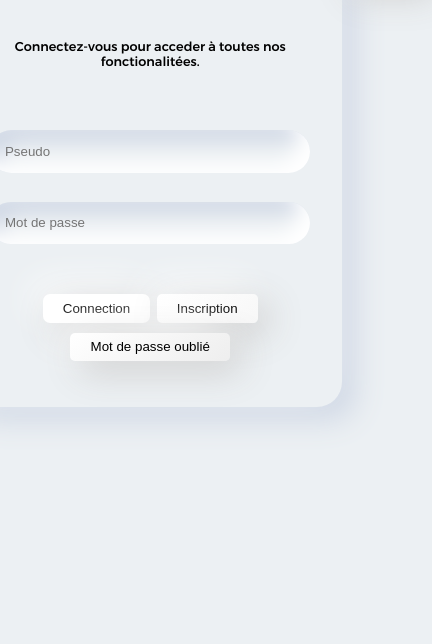
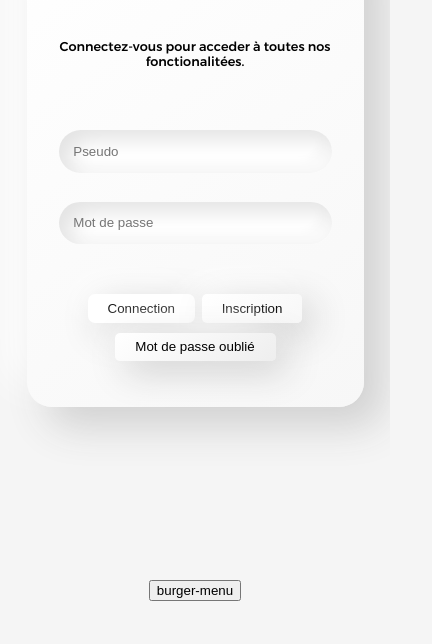
Before and after one commit to Panini2/App-BDE-maquette, a plain HTML site: page index.html in a window 390 px wide. Shown: the part 200-844 px from the top of the page, 432 px wide, since content can reach past the window. Drawn offline with Linux system fonts and the light colour scheme.

Commit message:
[FIX] responsive x°)

```diff
--- a/index.html
+++ b/index.html
@@ -4,7 +4,7 @@
     <meta charset="UTF-8">
     <meta name="viewport" content="width=device-width, initial-scale=1.0">
     <title>App - BDE</title>
-    <link rel="stylesheet" href="./styles.css">
+    <link rel="stylesheet" href="./register.css">
 </head>
 <body>
     <div class="container">
@@ -27,6 +27,6 @@
         <button class="button3">Mot de passe oublié</button>
         </form>
     </div>
-    <button class="button1"><a href="./burger-menu.html">burger-menu</a></button>
+    <button class="burgir"><a href="./burger-menu.html">burger-menu</a></button>
 </body>
 </html>
--- a/register.css
+++ b/register.css
@@ -42,7 +42,7 @@ a:hover {
 }
 
 .form {
-width: 20rem;
+width: 70%;
 display: flex;
 flex-direction: column;
 gap: 10px;
@@ -145,8 +145,8 @@ box-shadow: 0px 0px 0px #cccccc, -0px -0px 0px #ffffff, inset 5px 5px 10px #cccc
 
 .button3 {
 margin-bottom: 3em;
-margin-left: 5rem;
-margin-right: 5rem;
+margin-left: 3.5rem;
+margin-right: 3.5rem;
 padding: 0.5em;
 border-radius: 5px;
 border: none;
@@ -175,3 +175,8 @@ color: white;
   width: 100%;
   height: 130px;
 }
+
+.burgir {
+  position: absolute;
+  margin-top: 200%;
+}
--- a/styles.css
+++ b/styles.css
@@ -40,7 +40,7 @@ a:hover {
 }
 
 .form {
-  width: 20rem;
+  width: 70%;
   display: flex;
   flex-direction: column;
   gap: 10px;
@@ -172,3 +172,8 @@ a:hover {
     width: 100%;
     height: 130px;
   }
+
+  .burgir {
+    position: absolute;
+    margin-top: 200%;
+  }
```
Also changed, not shown: burger-menu.css (+4 -5 lines), register.html (+1 -1 lines).
